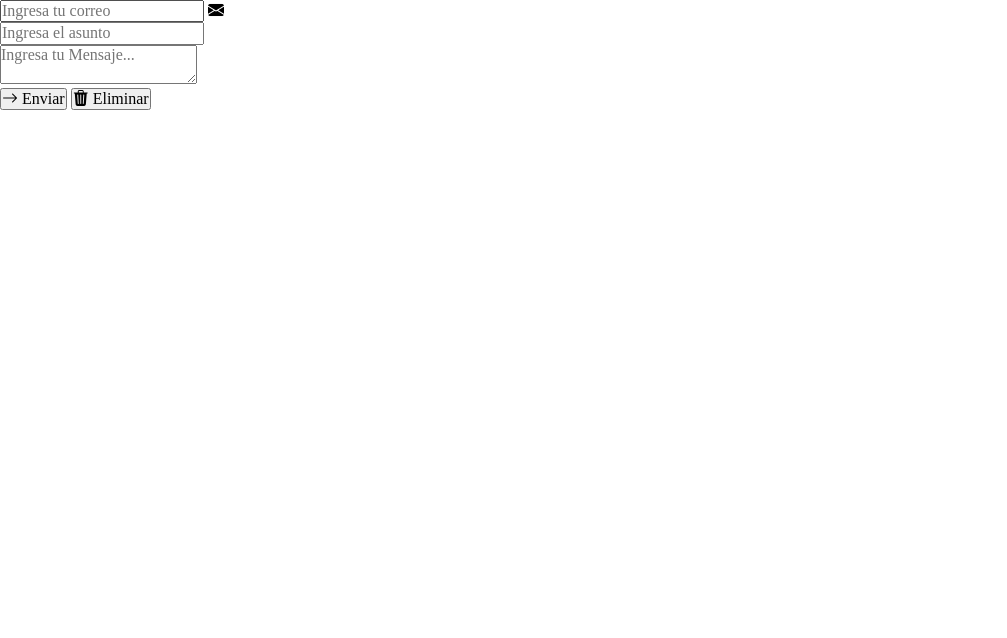
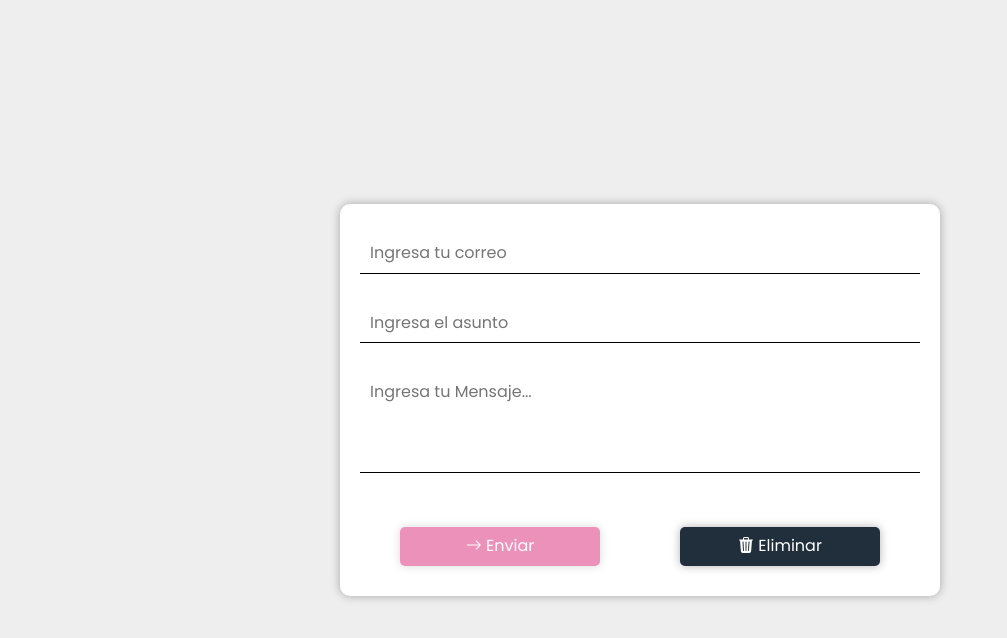
Before and after one commit to Chrishackerman300/Email-Validation, a plain HTML site: page index.html in a window 1280 px wide. Shown: the whole page, without its empty margins (0-1007 px from the left). Drawn offline with nearby package versions, Linux system fonts and the light colour scheme.

Commit message:
Actualización

```diff
--- a/css/style.css
+++ b/css/style.css
@@ -1 +1,93 @@
 @import url('https://fonts.googleapis.com/css2?family=Montserrat:wght@300;400;600&family=Open+Sans:wght@300;400;500;600&family=Poppins:wght@300;400;500;600&family=Roboto:wght@300;400;500;700&display=swap');
+
+:root{
+    --bg: #eee;
+    --bg-form: #fff;
+    --padding-size: 30px 20px;
+    --color: #000;
+    --bg-submit: #DB2777;
+    --bg-reset: #212f3d;
+}
+
+body{
+    width: 100%;
+    height: 100vh;
+    font-family: 'Poppins', sans-serif;
+    display: flex;
+    justify-content: center;
+    align-items: center;
+    background: var(--bg);
+}
+
+.formulario{
+    width: 600px;
+    background: #000;
+    display: flex;
+    flex-direction: column;
+    background: var(--bg-form);
+    padding: var(--padding-size);
+    border-radius: 10px;
+    box-shadow: 0 0 10px rgba(0,0,0,.3);
+}
+
+.input__contaniner{
+    width: 100%;
+    margin-bottom: 30px;
+}
+
+.input{
+    width: 100%;
+    padding: 10px;
+    border: none;
+    background: none;
+    border-bottom: 1px solid #000;
+    outline: none;
+    color: var(--color);
+    font-size: 1rem;
+    font-weight: 400;
+}
+
+.input-area{
+    resize: none;
+    height: 100px;
+}
+
+.buttons{
+    width: 100%;
+    margin-top: 20px;
+    display: flex;
+    justify-content: space-around;
+    align-items: center;
+}
+
+.btn{
+    width: 200px;
+    padding: 10px;
+    border: none;
+    color: #fff;
+    border-radius: 5px;
+    box-shadow: 0 0 10px rgba(0,0,0,.3);
+    font-size: 1rem;
+    font-weight: 400;
+    cursor: pointer;
+}
+
+.btn-submit{
+    background: var(--bg-submit);
+    opacity: 50%;
+}
+
+.btn-reset{
+    background: var(--bg-reset);
+}
+
+.alert{
+    width: 100%;
+    padding: 10px;
+    text-align: center;
+    font-size: 1rem;
+    font-family: 400;
+    color: #fff;
+    background: rgba(220, 20, 60, 0.521);
+    margin-top: 15px;
+}
--- a/index.html
+++ b/index.html
@@ -12,7 +12,6 @@
     <form action="method" id="formulario" class="formulario">
         <div class="input__contaniner">
             <input type="email" name="email" id="email" class="input" placeholder="Ingresa tu correo">
-            <i class="bi bi-envelope-fill icon"></i>
         </div>
 
         <div class="input__contaniner">
@@ -24,7 +23,7 @@
         </div>
 
         <div class="buttons">
-            <button type="submit" id="btn-submit" class="btn btn-submit">
+            <button type="submit" id="btn-submit" class="btn btn-submit" disabled>
                 <i class="bi bi-arrow-right btn-icon"></i>
                 Enviar
             </button>
@@ -35,5 +34,7 @@
             </button>
         </div>
     </form>
+
+    <script src="/js/app.js"></script>
 </body>
 </html>
--- a/js/app.js
+++ b/js/app.js
@@ -0,0 +1,64 @@
+document.addEventListener('DOMContentLoaded', () => {
+
+    //Variables
+    const inputEmail = document.querySelector('#email');
+    const inputAsunto = document.querySelector('#asunto');
+    const inputMensaje = document.querySelector('#mensaje');
+    const formulario = document.querySelector('#formulario');
+
+    cargarEventos()
+
+    //Función de los eventos
+    function cargarEventos(){
+        inputEmail.addEventListener('blur', validar);
+        inputAsunto.addEventListener('blur', validar);
+        inputMensaje.addEventListener('blur', validar);
+    }
+
+    //Función Validar
+    function validar(e){
+        if(e.target.value.trim() === ''){
+            showAlerta(`El campo ${e.target.id} esta vacio`, e.target.parentElement);
+            return
+        }
+
+        if(e.target.id === 'email'){
+            validarEmail(e.target.value);
+        }
+
+        alertaRepetida(e.target.parentElement);
+    }
+
+    //Función showAlert
+    function showAlerta(mensaje, elemento){
+
+        alertaRepetida(elemento);
+
+        const alerta = document.createElement('div');
+        alerta.classList.add('alert');
+        alerta.textContent = mensaje;
+
+        elemento.appendChild(alerta)
+    }
+
+    //Función alertaRepetido
+    function alertaRepetida(elemento){
+        const alerta = elemento.querySelector('.alert');
+
+        if(alerta){
+            alerta.remove();
+        }
+    }
+
+    //Función validarEmail
+    function validarEmail(email){
+        const regexEmail = /^[-\w.%+]{1,64}@(?:[A-Z0-9-]{1,63}\.){1,125}[A-Z]{2,63}$/i;
+        const resultado = regexEmail.test(email);
+
+        console.log(resultado);
+
+        if(resultado === true){
+            showAlerta(`El campo ${e.target.id} esta vacio`, e.target.parentElement);
+        }
+    }
+})
```
